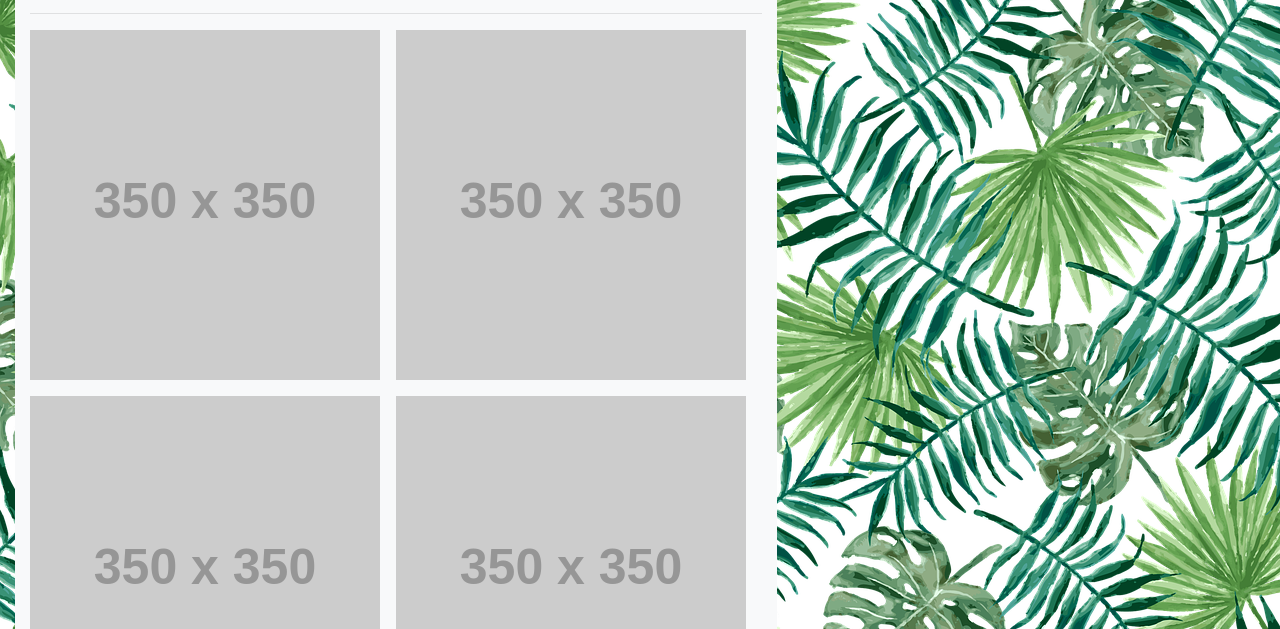
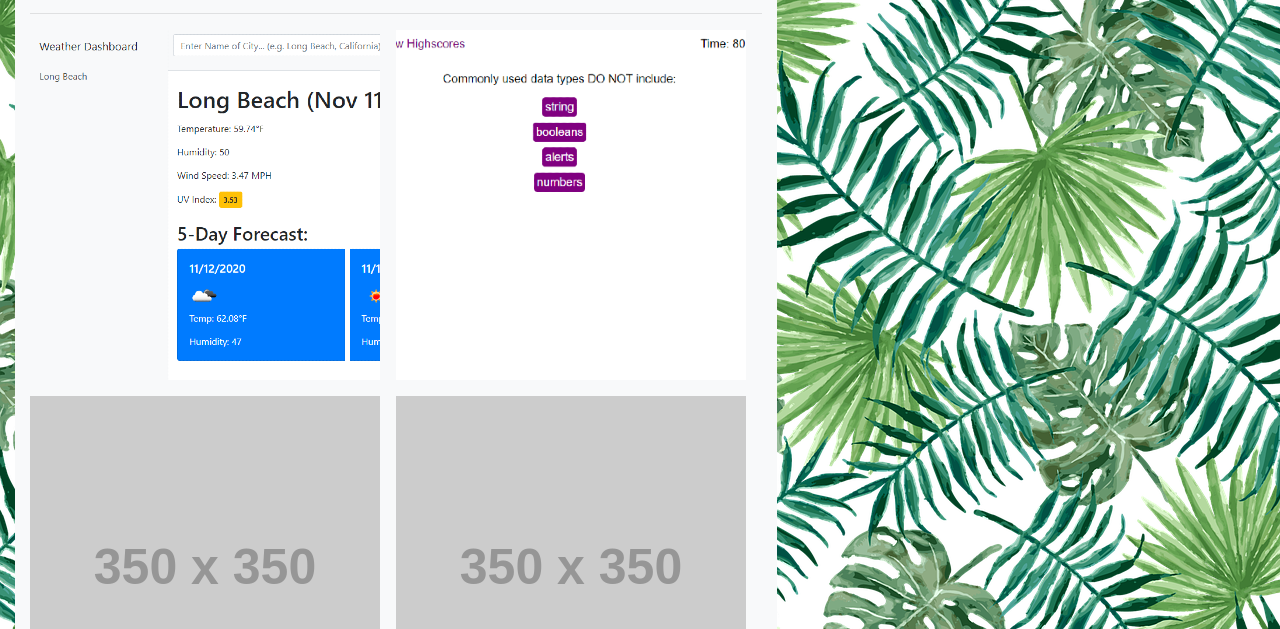
Before and after one commit to johnwestermeyer/Portfolio-HW, a plain HTML site: page portfolio.html in a window 1280 px wide. Shown: the part 171-800 px from the top of the page. Drawn offline with nearby package versions, Linux system fonts and the light colour scheme; placeholder pictures from the web are drawn by us.

Commit message:
added some images

```diff
--- a/portfolio.html
+++ b/portfolio.html
@@ -37,8 +37,9 @@
         <div class="col-12 py-3 bg-light h-auto d-inline-block w-auto">
             <h1 style="color:#0a6751;">Portfolio</h1>
             <hr>
-            <img src="https://via.placeholder.com/350" alt="portfolio 1" class="image-fluid float-left mr-3 mb-3">
-            <img src="https://via.placeholder.com/350" alt="portfolio 2" class="image-fluid float-left mr-3 mb-3">
+            <a href="https://johnwestermeyer.github.io/WeatherDashboard/">
+            <img src="./assets/images/weather.png" alt="portfolio 1" class="image-fluid float-left mr-3 mb-3"></a>
+            <a href="https://johnwestermeyer.github.io/TimedQuiz/"><img src="./assets/images/quiz.png" alt="portfolio 2" class="image-fluid float-left mr-3 mb-3"></a>
             <br />
             <img src="https://via.placeholder.com/350" alt="portfolio 3" class="image-fluid float-left mr-3 mb-3">
             <img src="https://via.placeholder.com/350" alt="portfolio 4" class="image-fluid float-left mr-3 mb-3">
```
Also changed, not shown: index.html (+1 -1 lines), assets/images/me.png (added), assets/images/quiz.png (added), assets/images/weather.png (added).
